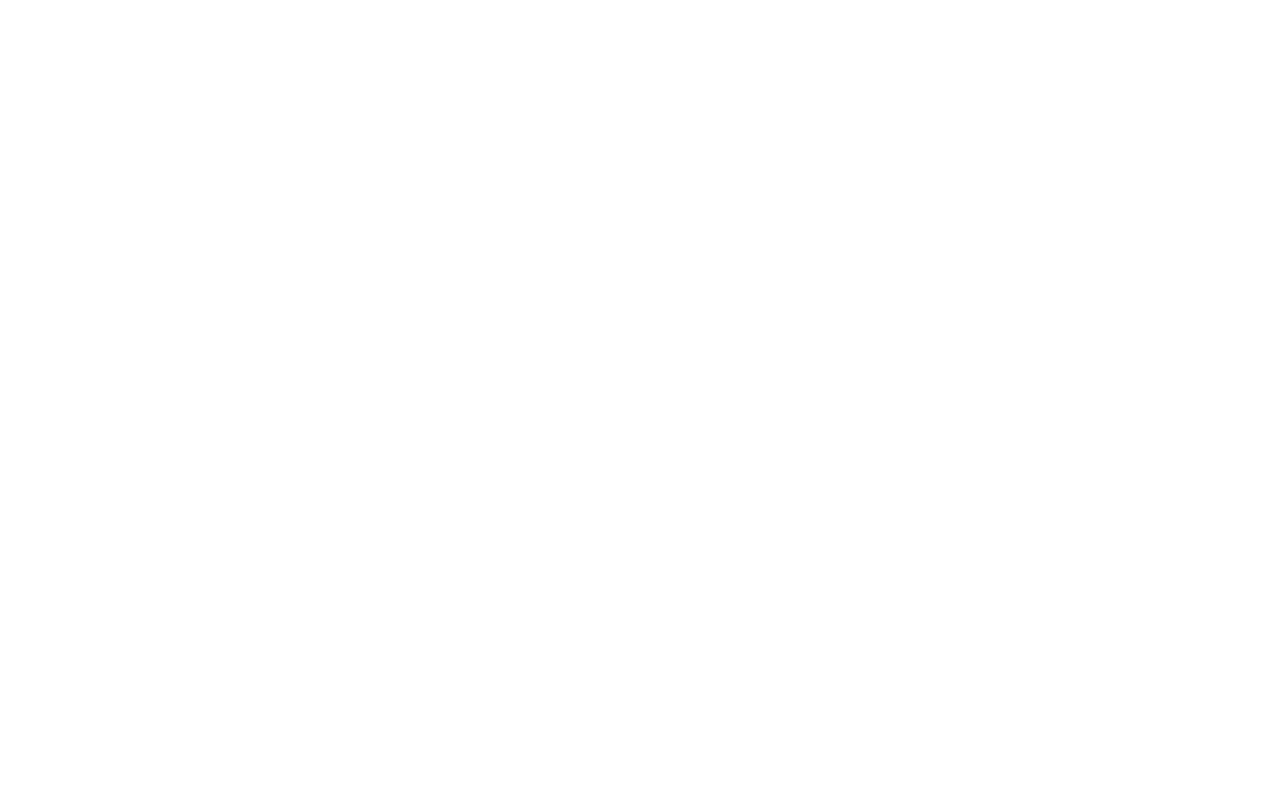
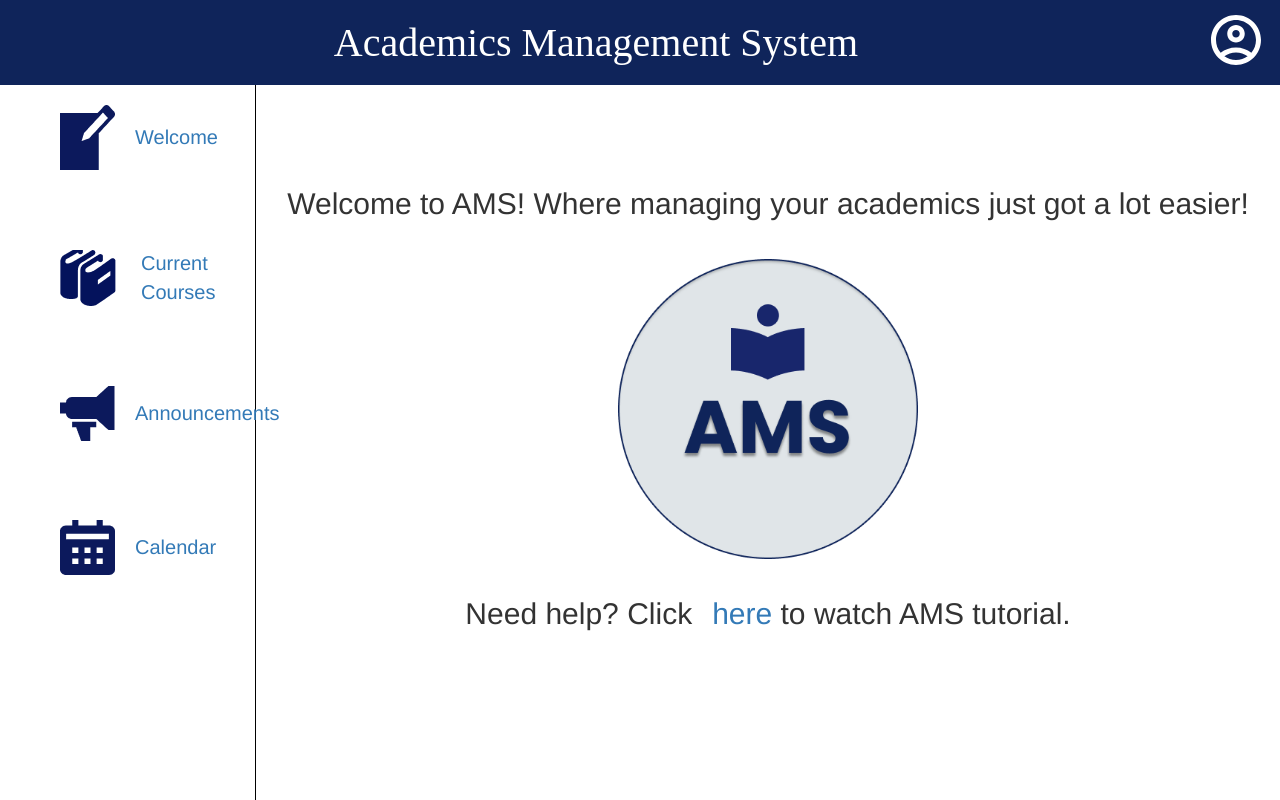
Before and after one commit to taha-m45160/AMS, a React (Create React App) app in the folder client/: page /student in a window 1280 px wide. Before the commit this address had no page. Built offline with nearby package versions, Linux system fonts and the light colour scheme.

Commit message:
Logos and dependencies

```diff
--- a/client/src/App.js
+++ b/client/src/App.js
@@ -3,6 +3,7 @@
 
 import './App.css';
 import Login from './pages/misc/Login/Login.js'
+import HomepageS from './pages/student/Homepage/HomepageS'
 import ChangePassword from './pages/admin/changePassword/changePassword';
 import CreateCourse from './pages/admin/createCourse/createCourse';
 import Enroll from './pages/admin/enroll/enroll'
@@ -16,6 +17,7 @@
       <Router>
           <Routes>
               <Route path="/" element={<Login />}/>
+              <Route path="/student/" element={(<HomepageS />)} />
               <Route path="/admin/changepassword" element={<ChangePassword />}/>
               <Route path="/admin/createcourse" element={<CreateCourse/>}/>
               <Route path="/admin/enroll" element={<Enroll/>}/>
--- a/client/src/pages/student/Homepage/HomepageS.js
+++ b/client/src/pages/student/Homepage/HomepageS.js
@@ -1,7 +1,7 @@
 import React from 'react'
 import './HomepageS.css'
 import Navbar from '../../../components/Navbar/Navbar'
-import Homebar from '../../../components/Homebar/Homebar'
+import Homebar from '../../../components/HomebarS/HomebarS'
 
 const HomepageS = () => {
     return (
```
Also changed, not shown: client/src/images/AMS.png (added).
